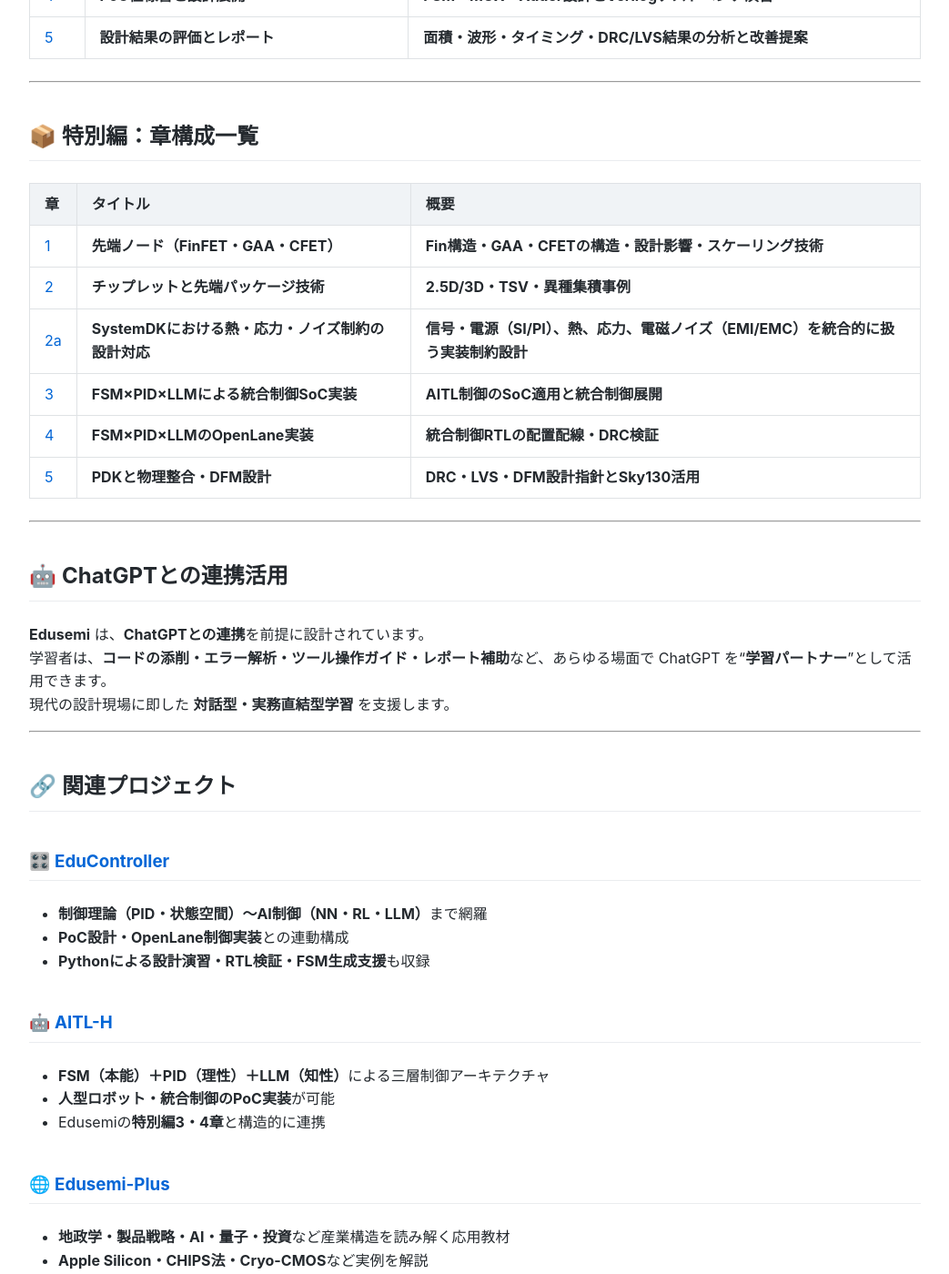
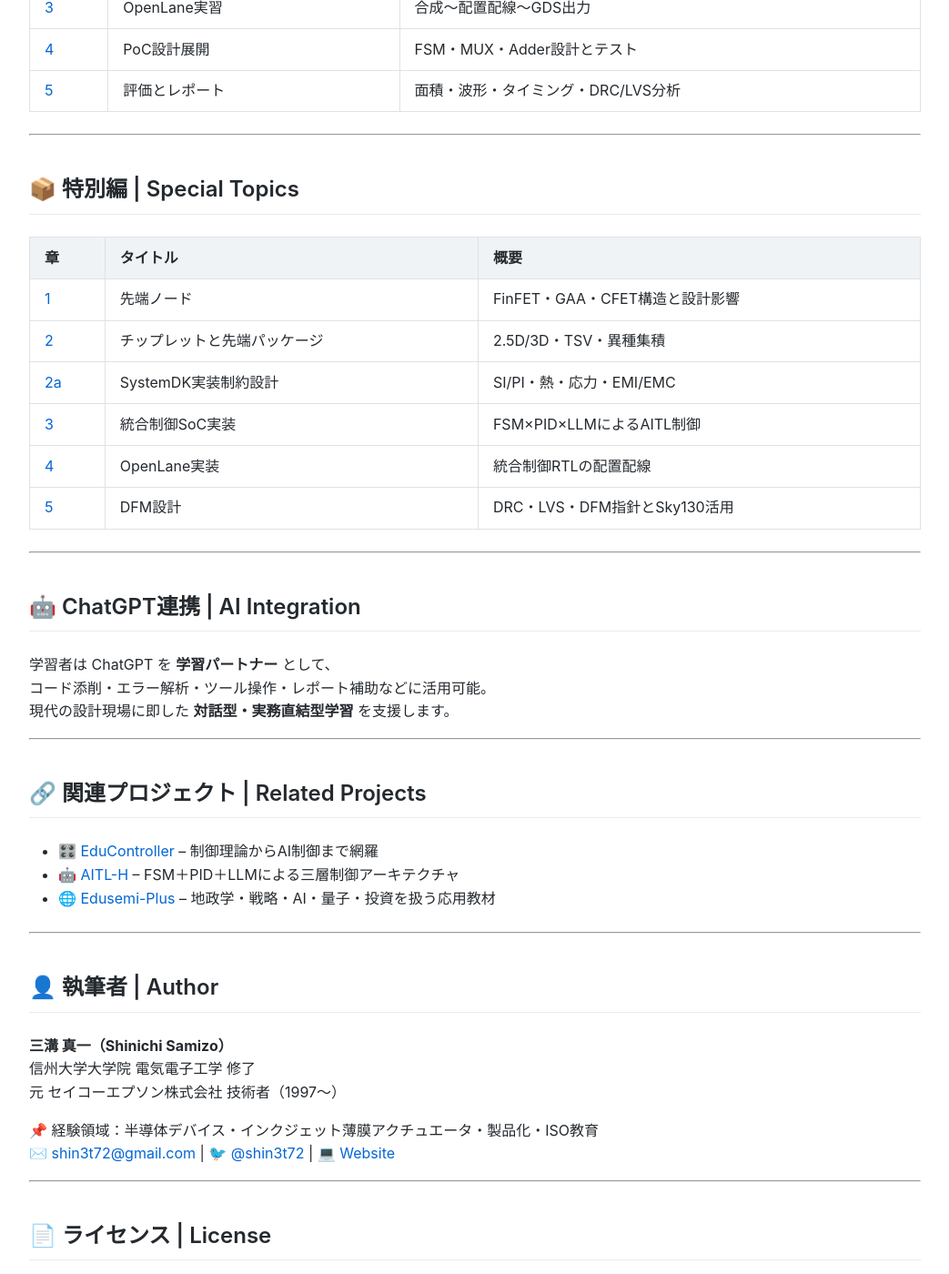
Before and after one commit to Samizo-AITL/Edusemi-v4x, a Jekyll site: the page built from index.md, in a window 1280 px wide and 1400 px high, scrolled down 2321 px. Shown: the whole window at 91% size, without its empty margins (118-1161 px from the left). Built offline with Jekyll 4.4.1, drawn with Linux system fonts in a browser that asks for light colours; some of the changed text lies outside the part shown.

Commit message:
Update index.md

```diff
--- a/index.md
+++ b/index.md
@@ -3,150 +3,125 @@
 title: Edusemi-v4x/index.md
 ---
 
----
-
-# 🎓 **Edusemi-v4x：半導体プロダクト開発のための基礎教育教材**
-
-🇺🇸 **[English README](./README_en.md)**
-　*Foundational Educational Materials for Semiconductor Product Development*
+# 🎓 Edusemi-v4x
+**半導体プロダクト開発のための基礎教育教材**
+🇺🇸 *Foundational Educational Materials for Semiconductor Product Development*
+[English README →](./README_en.md)
 
 ---
 
-✍️ **はじめに | Introduction**
+## ✍️ はじめに | Introduction
 
-半導体技術は、**トランジスタの発明**から始まり、**MOS構造**の登場で急速に進化しました。
-**微細化と集積化**はムーアの法則に沿って進み、LSIはあらゆる分野に広がっています。
+半導体技術は **トランジスタの発明** から始まり、**MOS構造** の登場で急速に進化しました。
+**微細化と集積化** はムーアの法則に沿って進み、LSIはあらゆる分野に広がっています。
 
-しかし、**物性・回路・プロセス・テスト**などの分野は分業化が進み、教育現場では分断されがちです。
+しかし、**物性・回路・プロセス・テスト** などの分野は分業化が進み、教育現場では分断されがちです。
 実務ではこれらは密接につながっており、**回路はデバイスの動作原理に依存し、設計はプロセスや信頼性に支えられています**。
 
-**Edusemi-v4x** は、このような「**基礎技術同士の構造的つながり**」に焦点を当てた教育教材です。
-**応用に向けた視野**を意識しつつも、「基礎技術同士の構造的つながり」に集中し、実務に活きる**構造的理解**を育てることを目指します。
+**Edusemi-v4x** は、この「**基礎技術同士の構造的つながり**」に焦点を当てた教材です。
+応用に向けた視野を持ちつつ、実務に活きる **構造的理解** を育てます。
 
 ---
 
-📘 **プロジェクト概要**
+## 📘 プロジェクト概要 | Project Overview
 
-**Edusemi-v4x** は、**半導体の設計・製造・検査・品質保証に関する一貫した基礎知識**を、**体系的かつ実践的**に学ぶための**オープン教材プロジェクト**です。
+**Edusemi-v4x** は、**半導体の設計・製造・検査・品質保証** を一貫して学べる **オープン教材プロジェクト** です。
 
-- 🎯 対象：**工学系の学生、若手技術者、教育者**
-- ⭐ 特徴：**基礎のつながり重視**、**回路設計から量産検査までの一貫理解**、**先端技術から応用技術まで**
-- 🧪 実習対応：**sky130、OpenLane、Python、GitHub、ChatGPT** による**対話型学習統合**
+- 🎯 **対象**：工学系学生・若手技術者・教育者
+- 🌟 **特徴**：基礎のつながり重視、設計〜量産検査まで網羅
+- 🧪 **実習対応**：sky130 / OpenLane / Python / GitHub / ChatGPT
 
 ---
 
-## 🧭 **基礎編　章構成一覧**
+## 🧭 基礎編 | Fundamentals
 
 | 章 | タイトル | 概要 |
 |----|----------|------|
-| [1](chapter1_materials/README.md) | **半導体物性と材料基礎** | **バンド構造・PN接合・MOS電界効果**などの基礎物性 |
-| [2](chapter2_comb_logic/README.md) | **デジタル論理と論理回路設計** | **組み合わせ回路・順序回路・FSM・HDL**の基礎 |
-| [3](chapter3_process_evolution/README.md) | **プロセス技術と微細化の制約** | **ノード変遷・配線・リソグラフィ・信頼性**の基盤理解 |
-| [4](chapter4_mos_characteristics/README.md) | **MOSトランジスタ特性と設計基盤** | **寸法・特性・PDK・デザインルール**との関係 |
-| [5a](chapter5a_spec_module_if/README.md) | **仕様策定・モジュール選定・インターフェース設計** | **上流工程・IF設計・PoC接続**までの流れを整理 |
-| [5](chapter5_soc_design_flow/README.md) | **SoC設計フローとEDAツール** | **RTL設計・配置配線・DRC/LVS・タイミング検証**など |
-| [6](chapter6_test_and_package/README.md) | **テスト・パッケージ・製品化** | **ETEST・不良解析・信頼性試験・出荷管理**まで |
-| [7](chapter7_design_review_and_org/README.md) | **デザインレビューと開発組織連携** | **SRAM不良事例・DR構造・合意形成**の実践視点 |
+| [1](chapter1_materials/README.md) | 半導体物性と材料基礎 | バンド構造・PN接合・MOS電界効果 |
+| [2](chapter2_comb_logic/README.md) | デジタル論理と回路設計 | 組み合わせ回路・順序回路・FSM・HDL |
+| [3](chapter3_process_evolution/README.md) | プロセス技術と微細化の制約 | ノード変遷・配線・リソグラフィ・信頼性 |
+| [4](chapter4_mos_characteristics/README.md) | MOSトランジスタ特性 | 寸法・特性・PDK・デザインルール |
+| [5a](chapter5a_spec_module_if/README.md) | 仕様策定とIF設計 | 上流工程・モジュール選定・PoC接続 |
+| [5](chapter5_soc_design_flow/README.md) | SoC設計フロー | RTL設計・配置配線・DRC/LVS・タイミング検証 |
+| [6](chapter6_test_and_package/README.md) | テスト・パッケージ | ETEST・不良解析・信頼性試験・出荷管理 |
+| [7](chapter7_design_review_and_org/README.md) | デザインレビューと組織連携 | SRAM不良事例・DR構造・合意形成 |
 
 ---
 
-## 🧩 **応用編　章構成一覧**
+## 🧩 応用編 | Applications
 
 | 章 | タイトル | 概要 |
 |----|----------|------|
-| [1](d_chapter1_memory_technologies/README.md) | **メモリ技術** | **SRAM・DRAM・FeRAM・MRAM**の構造・特性・用途 |
-| [2](d_chapter2_high_voltage_devices/README.md) | **高耐圧デバイス** | **LDMOS・電界制御構造・高電圧デバイス設計** |
-| [3](d_chapter3_esd_protection_design/README.md) | **ESD設計** | **保護素子・破壊事例・試験規格・レイアウト注意点** |
-| [4](d_chapter4_layout_optimization/README.md) | **レイアウト設計と最適化** | **CMPダミー・IRドロップ・ラッチアップ防止**など |
-| [5](d_chapter5_analog_mixed_signal/README.md) | **アナログ／ミックスドシグナル** | **アナログ設計・ノイズ・混載設計の課題と対策** |
-| [5a](d_chapter5a_analog_mixed_signal/README.md) | **0.18μm AMS設計技法** | **ばらつき・マッチング・1/fノイズ・Q値改善**など設計的最適化 |
-| [5b](d_chapter5b_ams_block_and_pdk/README.md) | **製造技術によるアナログ差別化** | **1/fノイズ半減・製造起点のAMSモジュール創出と製品展開** |
-| [6](d_chapter6_pdk_and_eda_environment/README.md) | **PDKとEDA環境** | **DRC/LVS/ERC・PDK構成・EDAフロー**の理解 |
-| [7](d_chapter7_automation_and_verification/README.md) | **自動化と実装検証技術** | **OpenLane・CI/CD・Lint・ログ解析**の導入例 |
-| [8](d_chapter8_fsm_design_basics/README.md) | **FSM設計（有限状態機械）** | **Moore/Mealy型・状態遷移図・Verilog記述** |
-| [9](d_chapter9_pll_and_clock_design/README.md) | **PLLとクロック設計** | **PLL構造・ジッタ/スキュー・STA設計配慮** |
+| [1](d_chapter1_memory_technologies/README.md) | メモリ技術 | SRAM・DRAM・FeRAM・MRAM |
+| [2](d_chapter2_high_voltage_devices/README.md) | 高耐圧デバイス | LDMOS・電界制御構造・高電圧設計 |
+| [3](d_chapter3_esd_protection_design/README.md) | ESD設計 | 保護素子・破壊事例・試験規格 |
+| [4](d_chapter4_layout_optimization/README.md) | レイアウト最適化 | CMPダミー・IRドロップ・ラッチアップ防止 |
+| [5](d_chapter5_analog_mixed_signal/README.md) | アナログ／MIX信号 | アナログ設計・ノイズ・混載設計 |
+| [5a](d_chapter5a_analog_mixed_signal/README.md) | 0.18μm AMS設計技法 | ばらつき・マッチング・1/fノイズ |
+| [5b](d_chapter5b_ams_block_and_pdk/README.md) | 製造起点のAMS差別化 | 1/fノイズ低減・製造技術応用 |
+| [6](d_chapter6_pdk_and_eda_environment/README.md) | PDKとEDA環境 | DRC/LVS/ERC・PDK構成 |
+| [7](d_chapter7_automation_and_verification/README.md) | 自動化と検証 | OpenLane・CI/CD・Lint |
+| [8](d_chapter8_fsm_design_basics/README.md) | FSM設計 | Moore/Mealy型・状態遷移図・Verilog |
+| [9](d_chapter9_pll_and_clock_design/README.md) | PLLとクロック | PLL構造・ジッタ・STA設計配慮 |
 
 ---
 
-## 🛠 **実践編　章構成一覧**
+## 🛠 実践編 | Practice
 
 | 章 | タイトル | 概要 |
 |----|----------|------|
-| [1](e_chapter1_python_automation_tools/README.md) | **Pythonによる自動化ツール群** | **SPICE解析・OpenLaneログ処理・特性可視化スクリプト** |
-| [2](e_chapter2_sky130_experiments/README.md) | **Sky130実験とSPICE特性評価** | **Vg–Id特性・Vth推定・BTI/TDDB評価**など |
-| [3](e_chapter3_openlane_practice/README.md) | **OpenLaneによるデジタル設計実習** | **合成〜配置配線〜GDS出力までの流れを体験** |
-| [4](e_chapter4_poc_spec_and_design/README.md) | **PoC仕様書と設計展開** | **FSM・MUX・Adder設計とVerilogテストベンチ演習** |
-| [5](e_chapter5_evaluation_and_report/README.md) | **設計結果の評価とレポート** | **面積・波形・タイミング・DRC/LVS結果の分析と改善提案** |
+| [1](e_chapter1_python_automation_tools/README.md) | Python自動化ツール | SPICE解析・OpenLaneログ処理 |
+| [2](e_chapter2_sky130_experiments/README.md) | Sky130実験 | Vg–Id特性・Vth推定・BTI/TDDB評価 |
+| [3](e_chapter3_openlane_practice/README.md) | OpenLane実習 | 合成〜配置配線〜GDS出力 |
+| [4](e_chapter4_poc_spec_and_design/README.md) | PoC設計展開 | FSM・MUX・Adder設計とテスト |
+| [5](e_chapter5_evaluation_and_report/README.md) | 評価とレポート | 面積・波形・タイミング・DRC/LVS分析 |
 
 ---
 
-## 📦 **特別編：章構成一覧**
+## 📦 特別編 | Special Topics
 
 | 章 | タイトル | 概要 |
 |----|----------|------|
-| [1](f_chapter1_finfet_gaa/README.md) | **先端ノード（FinFET・GAA・CFET）** | **Fin構造・GAA・CFETの構造・設計影響・スケーリング技術** |
-| [2](f_chapter2_chiplet_pkg/README.md) | **チップレットと先端パッケージ技術** | **2.5D/3D・TSV・異種集積事例** |
-| [2a](f_chapter2a_systemdk/README.md) | **SystemDKにおける熱・応力・ノイズ制約の設計対応** | **信号・電源（SI/PI）、熱、応力、電磁ノイズ（EMI/EMC）を統合的に扱う実装制約設計** |
-| [3](f_chapter3_socsystem/README.md) | **FSM×PID×LLMによる統合制御SoC実装** | **AITL制御のSoC適用と統合制御展開** |
-| [4](f_chapter4_openlane/README.md) | **FSM×PID×LLMのOpenLane実装** | **統合制御RTLの配置配線・DRC検証** |
-| [5](f_chapter5_dfm/README.md) | **PDKと物理整合・DFM設計** | **DRC・LVS・DFM設計指針とSky130活用** |
+| [1](f_chapter1_finfet_gaa/README.md) | 先端ノード | FinFET・GAA・CFET構造と設計影響 |
+| [2](f_chapter2_chiplet_pkg/README.md) | チップレットと先端パッケージ | 2.5D/3D・TSV・異種集積 |
+| [2a](f_chapter2a_systemdk/README.md) | SystemDK実装制約設計 | SI/PI・熱・応力・EMI/EMC |
+| [3](f_chapter3_socsystem/README.md) | 統合制御SoC実装 | FSM×PID×LLMによるAITL制御 |
+| [4](f_chapter4_openlane/README.md) | OpenLane実装 | 統合制御RTLの配置配線 |
+| [5](f_chapter5_dfm/README.md) | DFM設計 | DRC・LVS・DFM指針とSky130活用 |
 
 ---
 
-## 🤖 **ChatGPTとの連携活用**
+## 🤖 ChatGPT連携 | AI Integration
 
-**Edusemi** は、**ChatGPTとの連携**を前提に設計されています。
-学習者は、**コードの添削・エラー解析・ツール操作ガイド・レポート補助**など、あらゆる場面で ChatGPT を“**学習パートナー**”として活用できます。
+学習者は ChatGPT を **学習パートナー** として、
+コード添削・エラー解析・ツール操作・レポート補助などに活用可能。
 現代の設計現場に即した **対話型・実務直結型学習** を支援します。
 
 ---
 
-## 🔗 **関連プロジェクト**
+## 🔗 関連プロジェクト | Related Projects
 
-### 🎛️ **[EduController](https://samizo-aitl.github.io/EduController/)**
-- **制御理論（PID・状態空間）〜AI制御（NN・RL・LLM）**まで網羅
-- **PoC設計・OpenLane制御実装**との連動構成
-- **Pythonによる設計演習・RTL検証・FSM生成支援**も収録
-
-### 🤖 **[AITL-H](https://samizo-aitl.github.io/AITL-H/)**
-- **FSM（本能）＋PID（理性）＋LLM（知性）**による三層制御アーキテクチャ
-- **人型ロボット・統合制御のPoC実装**が可能
-- Edusemiの**特別編3・4章**と構造的に連携
-
-### 🌐 **[Edusemi-Plus](https://samizo-aitl.github.io/Edusemi-Plus/)**
-- **地政学・製品戦略・AI・量子・投資**など産業構造を読み解く応用教材
-- **Apple Silicon・CHIPS法・Cryo-CMOS**など実例を解説
-- 技術だけでなく**社会との接点や背景**を探究
+- 🎛️ [EduController](https://samizo-aitl.github.io/EduController/) – 制御理論からAI制御まで網羅
+- 🤖 [AITL-H](https://samizo-aitl.github.io/AITL-H/) – FSM＋PID＋LLMによる三層制御アーキテクチャ
+- 🌐 [Edusemi-Plus](https://samizo-aitl.github.io/Edusemi-Plus/) – 地政学・戦略・AI・量子・投資を扱う応用教材
 
 ---
 
-## 👤 **執筆者情報 / Author**
+## 👤 執筆者 | Author
 
 **三溝 真一（Shinichi Samizo）**
-- **信州大学大学院 電気電子工学 修了**
-- 元 **セイコーエプソン**株式会社 技術者（1997年〜）
+信州大学大学院 電気電子工学 修了
+元 セイコーエプソン株式会社 技術者（1997〜）
 
-📌 **経験領域**：
-- **半導体デバイス(ロジック・メモリ・高耐圧混載)**
-- **インクジェット薄膜ピエゾアクチュエータ**
-- **PrecisionCoreプリントヘッド製品化・BOM管理・ISO教育**
-
-📬 **連絡先**
-- ✉️ [shin3t72@gmail.com](mailto:shin3t72@gmail.com)
-- 🐦 [https://x.com/shin3t72](https://x.com/shin3t72)
-- 💻 [https://samizo-aitl.github.io/](https://samizo-aitl.github.io/)
+📌 経験領域：半導体デバイス・インクジェット薄膜アクチュエータ・製品化・ISO教育
+✉️ [shin3t72@gmail.com](mailto:shin3t72@gmail.com) | 🐦 [@shin3t72](https://x.com/shin3t72) | 💻 [Website](https://samizo-aitl.github.io/)
 
 ---
 
-## 📄 **ライセンス**
+## 📄 ライセンス | License
 
-本教材は **MITライセンス** に基づき、**自由に使用・改変・再配布**が可能です。
-**教育・研究・社内研修**への活用も歓迎します。
+MITライセンスに基づき、自由に使用・改変・再配布が可能。
+教育・研究・社内研修への活用も歓迎します。
 
----
-
-**💬 [Edusemi教材に関する議論はこちら → Discussions](https://github.com/Samizo-AITL/Edusemi-v4x/discussions)**
-
----
-
-**📄 [改訂履歴（ChangeLog）](revision_history.md)**
+[改訂履歴（ChangeLog）](revision_history.md)
+[Edusemi教材に関する議論 → Discussions](https://github.com/Samizo-AITL/Edusemi-v4x/discussions)
```
